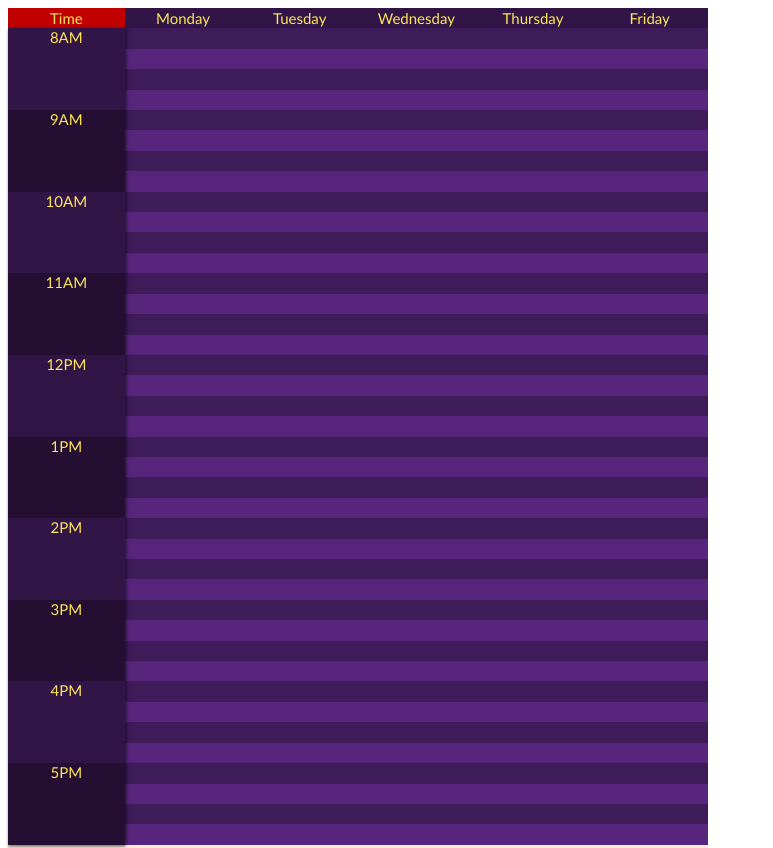
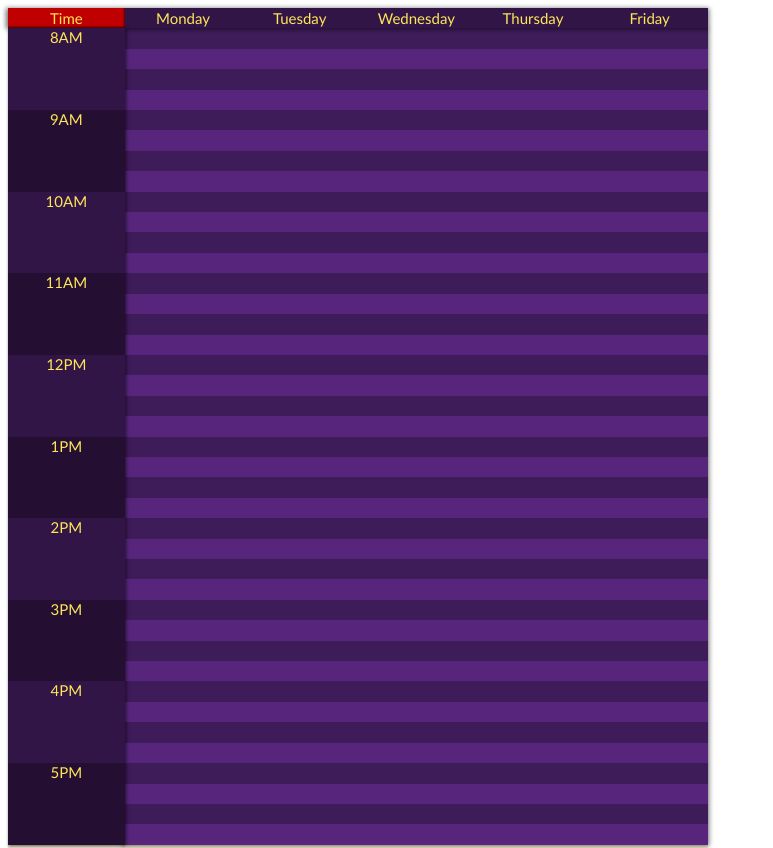
Before and after one commit to xuyennguyen2733/ClassSchedule, a plain HTML site: page TestTable/index.html in a window 1280 px wide. Shown: the top 848 px of the page, without its empty margins (0-773 px from the left). Drawn offline with Linux system fonts and the light colour scheme.

Commit message:
fixed shadows for the test table

```diff
--- a/TestTable/init.js
+++ b/TestTable/init.js
@@ -49,20 +49,19 @@ INITIAL SETUP
   let others = {
     cellColor: "#c00000",
     textContent: "Time",
+    classList: ["flex-center", "timetable-corner"],
   };
   const cornerCell = createTimetableCell("cornerLabel", others);
-  cornerCell.classList.add("flex-center");
   timetableHead.appendChild(cornerCell);
 
   // 2. next cells are the labels of weekdays
   const classList = ["Monday", "Tuesday", "Wednesday", "Thursday", "Friday"];
   for (let i = 0; i < 5; i++) {
     others = {
-      cellColorClass: "cell-color--2",
+      classList: ["cell-color--2", "flex-center"],
       textContent: classList[i],
     };
     const weekdayBlock = createTimetableCell("weekday-label", others);
-    weekdayBlock.classList.add("flex-center");
     timetableHead.appendChild(weekdayBlock);
   }
 }
@@ -71,7 +70,7 @@ INITIAL SETUP
 for (let i = 1; i <= 40; i++) {
   const others = {
     gridRow: `${i} / ${i + 1}`,
-    cellColorClass: `cell-color--${(i + 1) % 2}`,
+    classList: [`cell-color--${(i + 1) % 2}`],
   };
   const monBlock = createTimetableCell("monday", others);
   const tueBlock = createTimetableCell("tuesday", others);
@@ -95,14 +94,13 @@ for (let i = 1; i <= 10; i++) {
 
   const others = {
     gridRow: `${i} / ${i + 1}`,
-    cellColorClass: `cell-color--${((i + 1) % 2) + 2}`,
+    classList: [`cell-color--${((i + 1) % 2) + 2}`, "flex-center-top"],
     textContent: textContent,
   };
 
   // console.log(others.textContent);
 
   const timeBlock = createTimetableCell("sideLabel", others);
-  timeBlock.classList.add("flex-center-top");
 
   timetableSide.appendChild(timeBlock);
 }
@@ -166,7 +164,7 @@ function createTimetableCell(classAttribute, othersObj) {
     gridColumn: othersObj.gridColumn,
     cellColor: othersObj.cellColor,
     textContent: othersObj.textContent,
-    cellColorClass: othersObj.cellColorClass,
+    classList: othersObj.classList,
   };
 
   const divTag = document.createElement("div");
@@ -188,8 +186,10 @@ function createTimetableCell(classAttribute, othersObj) {
     divTag.textContent = properties.textContent;
   }
 
-  if (properties.cellColorClass !== undefined) {
-    divTag.classList.add(properties.cellColorClass);
+  if (properties.classList !== undefined) {
+    for (let i = 0; i < properties.classList.length; i++) {
+      divTag.classList.add(properties.classList[i]);
+    }
   }
 
   return divTag;
--- a/TestTable/style.css
+++ b/TestTable/style.css
@@ -40,10 +40,17 @@ body {
 
 .timetable-head {
   grid-area: 1 / 1 / 2 / -1;
+  position: relative;
+  box-shadow: -0.6px 1.2px 4.8px 1.2px #00000090;
+}
+
+.timetable-corner {
+  box-shadow: inset -1.2px -1.2px 1.6px #0000007e;
 }
 
 .timetable-body {
   grid-area: 2 / 2 / 3 / 3;
+  box-shadow: -0.6px 1.2px 4.8px 1.2px #00000090;
 }
 
 .timetable-side {
```
